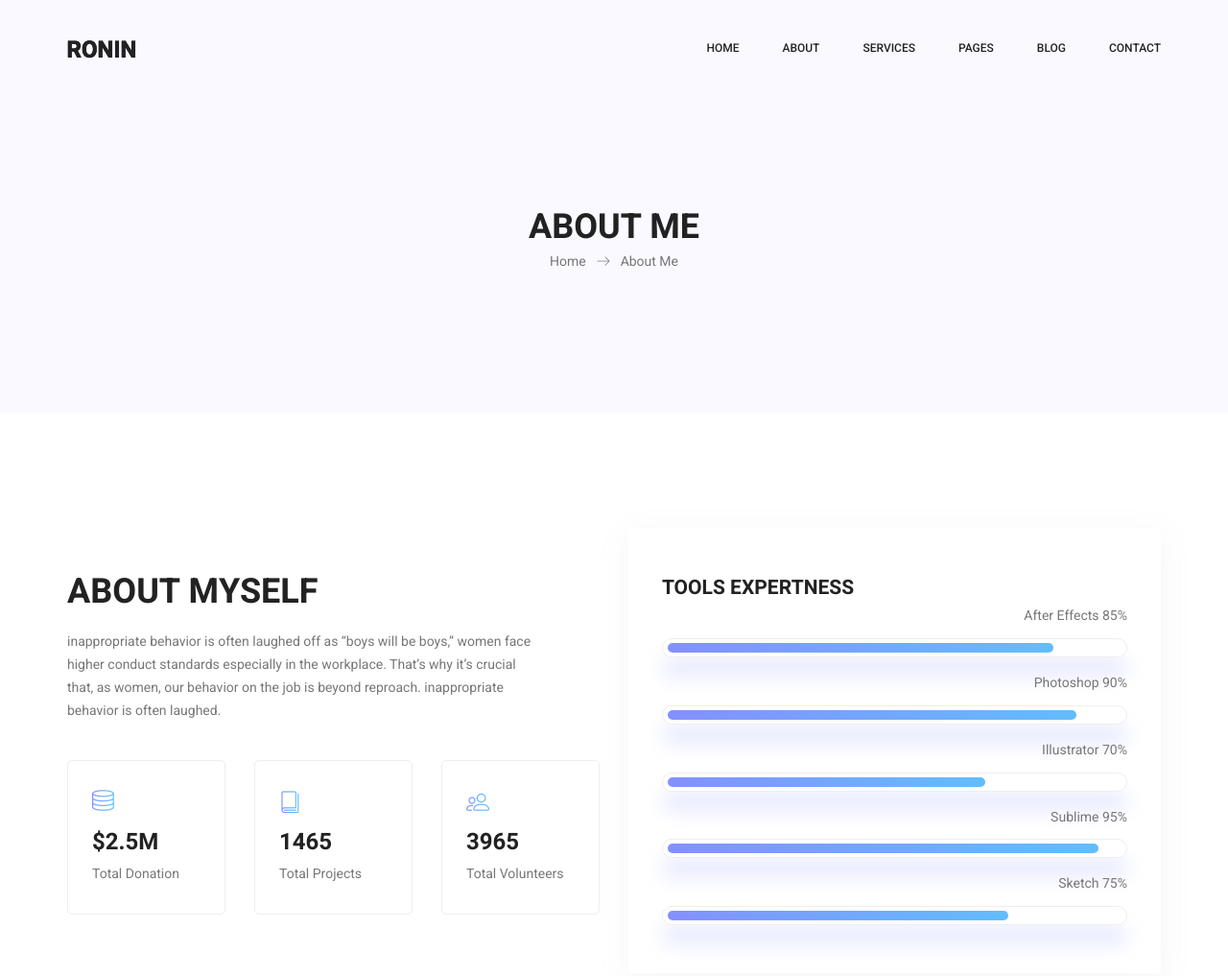
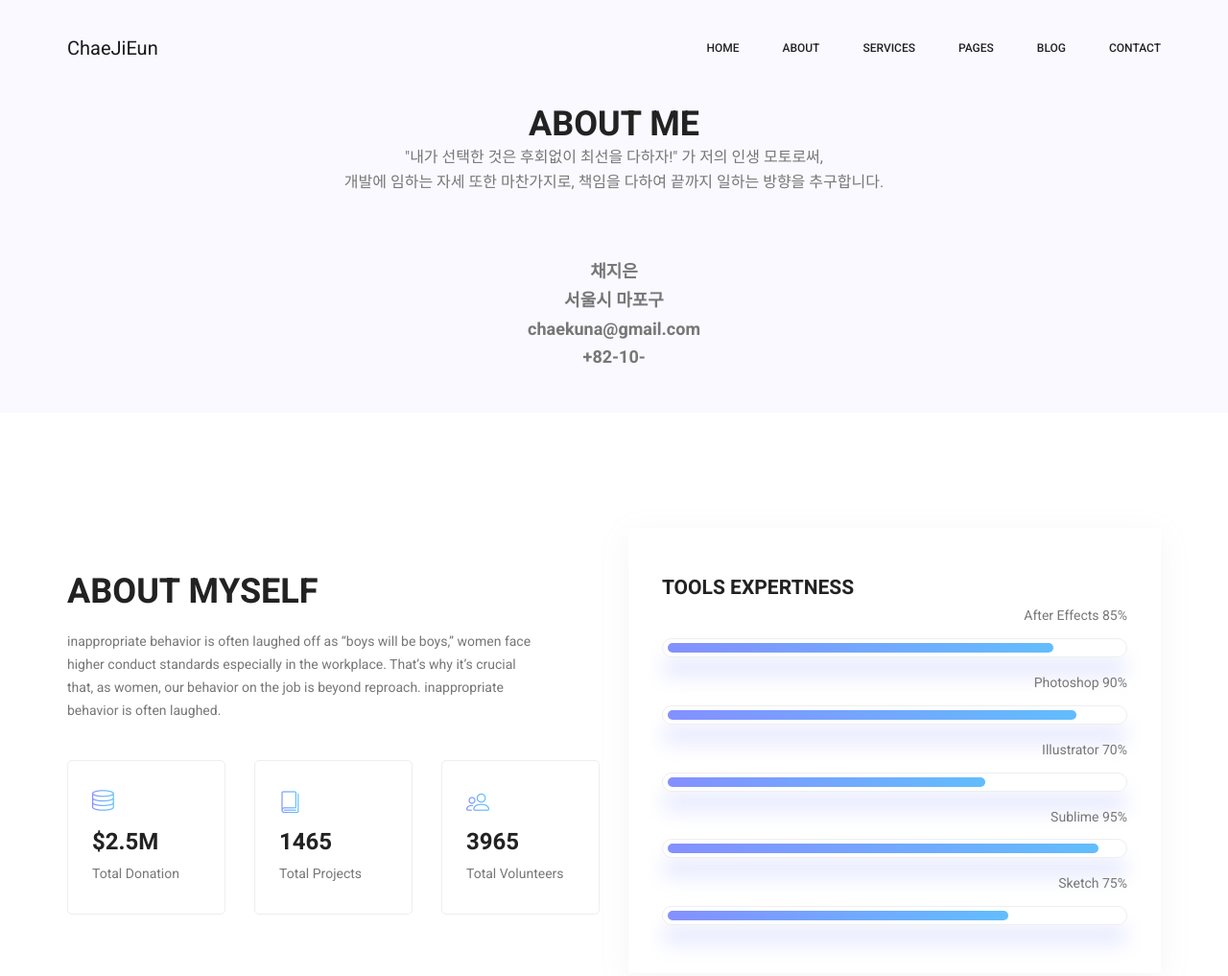
Before and after one commit to chaejieun/chaejieun-portfolio, a website: page about-us.html in a window 1280 px wide. Shown: the top 1017 px of the page at 96% size. Drawn offline with Linux system fonts and the light colour scheme.

Commit message:
fix: 이름 수정

```diff
--- a/about-us.html
+++ b/about-us.html
@@ -5,7 +5,7 @@
         <meta charset="utf-8">
         <meta name="viewport" content="width=device-width, initial-scale=1, shrink-to-fit=no">
         <link rel="icon" href="img/favicon.png" type="image/png">
-        <title>Ronin Multi</title>
+        <title>ChaeJiEun</title>
         <!-- Bootstrap CSS -->
         <link rel="stylesheet" href="css/bootstrap.css">
         <link rel="stylesheet" href="vendors/linericon/style.css">
@@ -27,7 +27,7 @@
             	<nav class="navbar navbar-expand-lg navbar-light">
 					<div class="container box_1620">
 						<!-- Brand and toggle get grouped for better mobile display -->
-						<a class="navbar-brand logo_h" href="index.html"><img src="img/logo.png" alt=""></a>
+						<a class="navbar-brand logo_h" href="index.html">ChaeJiEun</a>
 						<button class="navbar-toggler" type="button" data-toggle="collapse" data-target="#navbarSupportedContent" aria-controls="navbarSupportedContent" aria-expanded="false" aria-label="Toggle navigation">
 							<span class="icon-bar"></span>
 							<span class="icon-bar"></span>
@@ -70,11 +70,16 @@
 				<div class="container">
 					<div class="banner_content text-center">
 						<h2>About Me</h2>
-						<div class="page_link">
-							<a href="index.html">Home</a>
-							<a href="about-us.html">About Me</a>
-						</div>
-
+						<p>
+							"내가 선택한 것은 후회없이 최선을 다하자!" 가 저의 인생 모토로써,
+							<br>개발에 임하는 자세 또한 마찬가지로, 책임을 다하여 끝까지 일하는 방향을 추구합니다.
+						</p>
+					</div>
+					<div class="banner_content text-center">
+						<h4>채지은</h4>
+						<h4>서울시 마포구</h4>
+						<h4>chaekuna@gmail.com</h4>
+						<h4>+82-10-</h4>
 					</div>
 				</div>
             </div>
```
Also changed, not shown: index.html (+1 -1 lines).
